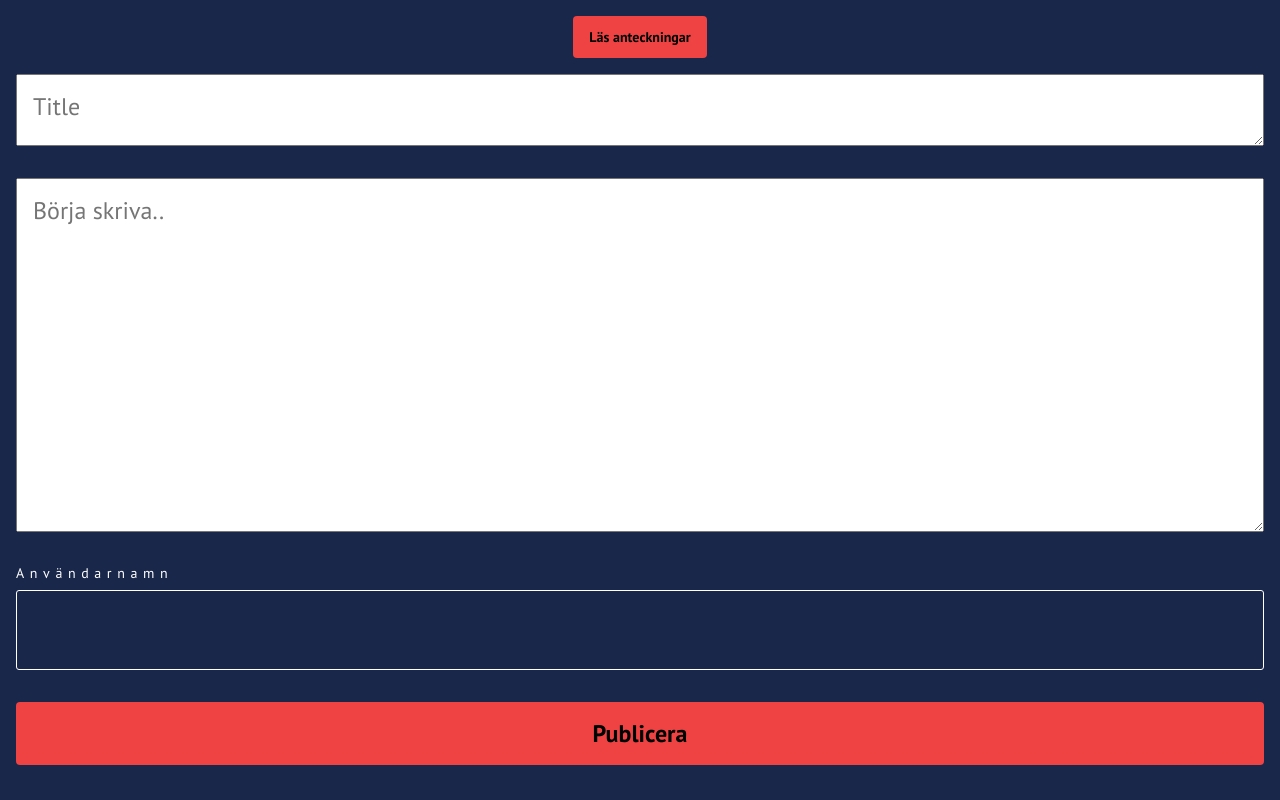
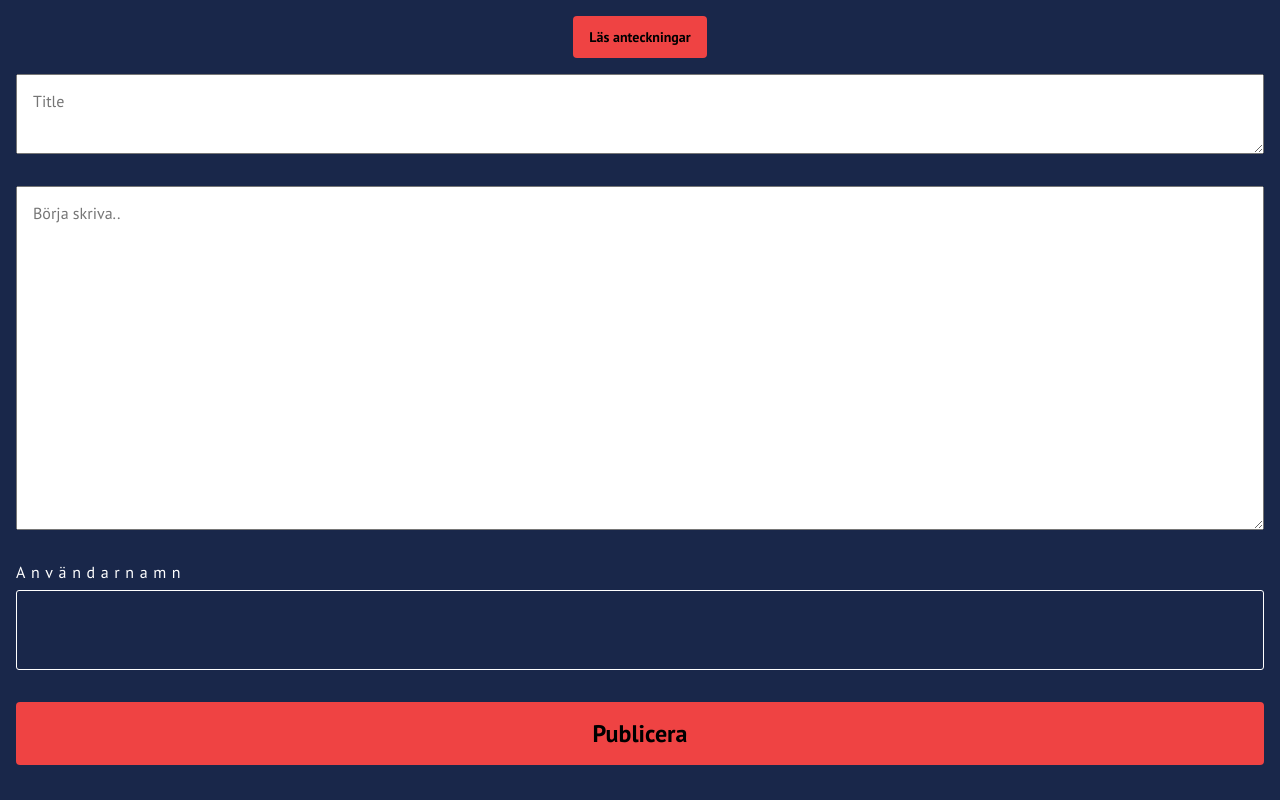
Before and after one commit to skoanton/Examination_Swing_Notes, a website built with Vite: page index.html in a window 1280 px wide. Built offline with nearby package versions, Linux system fonts and the light colour scheme.

Commit message:
Små ändringar på title

```diff
--- a/index.html
+++ b/index.html
@@ -66,8 +66,8 @@
 
 
     <article class="new-note">
-      <textarea class="title" id="titleToAdd" cols="30" placeholder="Title"></textarea>
-      <textarea class="note-textarea" id="noteToAdd" cols="30" rows="10" placeholder="Börja skriva.."></textarea>
+      <textarea class="title" id="titleToAdd" cols="30" placeholder="Title" maxlength="50"></textarea>
+      <textarea class="note-textarea" id="noteToAdd" cols="30" rows="10" placeholder="Börja skriva.." maxlength="200"></textarea>
 
       <section class="username-input">
         <p>Användarnamn</p>
--- a/src/app/createNotes.ts
+++ b/src/app/createNotes.ts
@@ -24,12 +24,14 @@ export function AddNewNote(titleText:string,noteText: string, username: string)
         const textAreaTitleNoteEL = document.createElement("textarea") as HTMLTextAreaElement;
         textAreaTitleNoteEL.classList.add("title-note");
         textAreaTitleNoteEL.textContent = titleText;
+        textAreaTitleNoteEL.readOnly;
         sectionNoteInfoEl.appendChild(textAreaTitleNoteEL);
 
 
         const TextAreaTextNoteEl = document.createElement("textarea") as HTMLTextAreaElement;
         TextAreaTextNoteEl.classList.add("text-note");
         TextAreaTextNoteEl.textContent = noteText; // ändra med api sen;
+        textAreaTitleNoteEL.readOnly;
         sectionNoteInfoEl.appendChild(TextAreaTextNoteEl);
 
         const buttonUpdateEl: HTMLButtonElement | null = document.createElement("button");
--- a/src/scss/components/_addnote.scss
+++ b/src/scss/components/_addnote.scss
@@ -8,7 +8,7 @@
     gap: 2rem;
 
     .title, .note-textarea{
-        font-size: 1.5rem;
+        font-size: 1rem;
         padding: 1rem;
         &:focus{
             outline: none;
@@ -19,7 +19,8 @@
     }
 
     .title{
-        height: 4.5rem;
+        height: 5rem;
+
     }
     .note-textarea{
         flex-grow: 1;
@@ -35,7 +36,7 @@
         p{
             color: colors.$color-white;
             letter-spacing: 0.35rem;
-            font-size: 0.875rem;
+            font-size: 1rem;
         }
 
         input{
--- a/src/scss/components/_notes.scss
+++ b/src/scss/components/_notes.scss
@@ -7,7 +7,9 @@
     .add-new-note {
         position: fixed;
         bottom: 15px;
-        right: 15px;
+        left: 20px;
+
+
     }
 
     ul {
@@ -41,7 +43,7 @@
             }
 
             .text-note {
-                height: 4rem;
+                height: 6.25rem;
             }
 
             .title-note{
```
Also changed, not shown: src/app/main.ts (line endings or trailing spaces), src/css/style.css, 1 other file.
